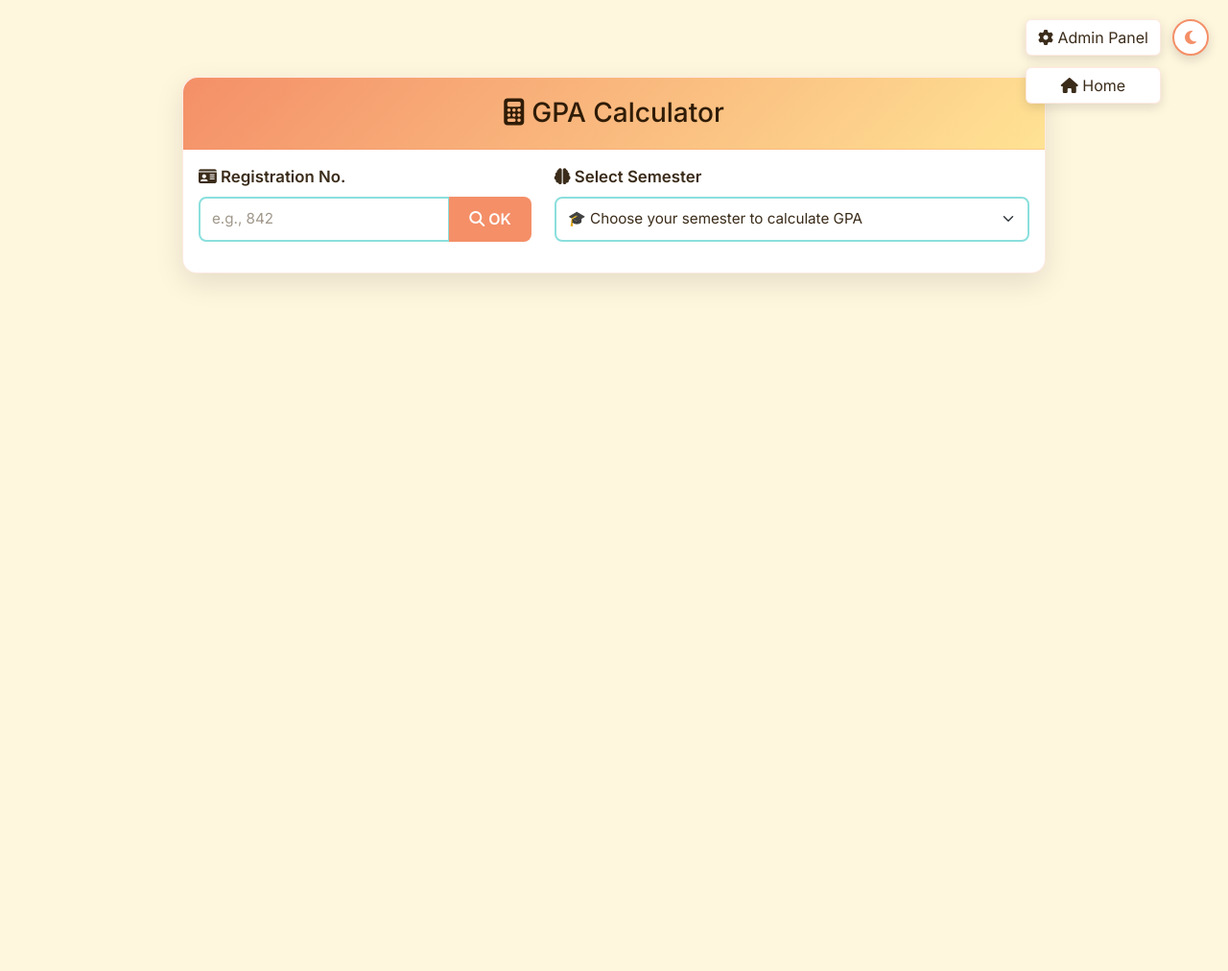
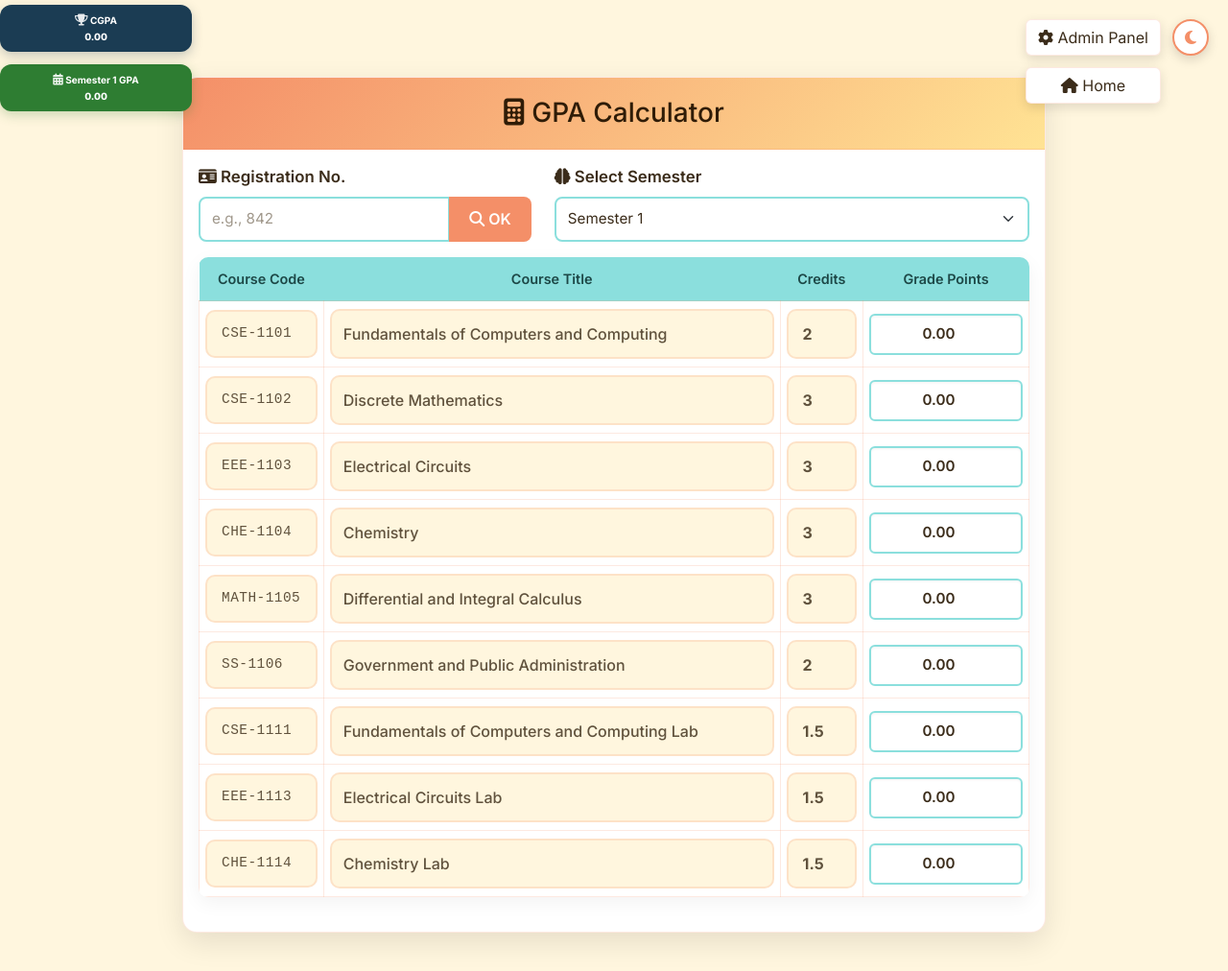
Before and after one commit to AARafi01/fec10, a Flask app: page /gpa_calc in a window 1280 px wide. Shown: the whole page at 96% size. Before the commit the page ends 295 px from the top, so only its background shows below. Run offline with Flask 3, Linux system fonts and the light colour scheme; a user stored in the database is signed in.

Commit message:
preloading

```diff
--- a/static/js/gpa_calc.js
+++ b/static/js/gpa_calc.js
@@ -42,10 +42,7 @@ function loadCoursesData() {
 
 function populateSemesterDropdown() {
     const semesterSelect = document.getElementById('semester');
-    // Clear existing options except the default
-    const defaultOption = semesterSelect.querySelector('option[value=""]');
     semesterSelect.innerHTML = '';
-    semesterSelect.appendChild(defaultOption);
 
     // Add semester options based on available courses data
     for (let i = 1; i <= 8; i++) {
@@ -57,6 +54,12 @@ function populateSemesterDropdown() {
             option.textContent = `Semester ${i}`;
             semesterSelect.appendChild(option);
         }
+    }
+
+    // Auto-select and load the first available semester
+    if (semesterSelect.options.length > 0) {
+        semesterSelect.selectedIndex = 0;
+        loadSemesterCourses(semesterSelect.value);
     }
 }
 
--- a/static/js/index.js
+++ b/static/js/index.js
@@ -17,7 +17,7 @@ document.addEventListener('DOMContentLoaded', () => {
         });
 
         // Auto-load the first actual exam option
-        if (examSelect.options.length > 1) {
+        if (examSelect.options.length > 0) {
             for (let i = 0; i < examSelect.options.length; i++) {
                 if (examSelect.options[i].value) {
                     examSelect.selectedIndex = i;
--- a/templates/gpa_calc.html
+++ b/templates/gpa_calc.html
@@ -29,7 +29,7 @@
                 <label for="semester" class="form-label gpa-form-label"><i class="fas fa-brain"></i>
                     Select Semester</label>
                 <select class="form-select gpa-select" id="semester" required>
-                    <option value="" disabled selected>🎓 Choose your semester to calculate GPA</option>
+
                 </select>
             </div>
         </div>
--- a/templates/index.html
+++ b/templates/index.html
@@ -21,7 +21,6 @@
                 <div class="form-group mb-3">
                     <label for="exam_id" class="form-label"><strong>Exam Name</strong></label>
                     <select class="form-control form-select" id="exam_id" style="cursor: pointer;" required>
-                        <option value="">-- Select Exam --</option>
                         {% for exam in exams %}
                         <option value="{{ exam.exam_id }}">{{ exam.exam_name }} (Exam Year: {{ exam.exam_year }})
                             [Published: {{ exam.pub_date }}]</option>
```
